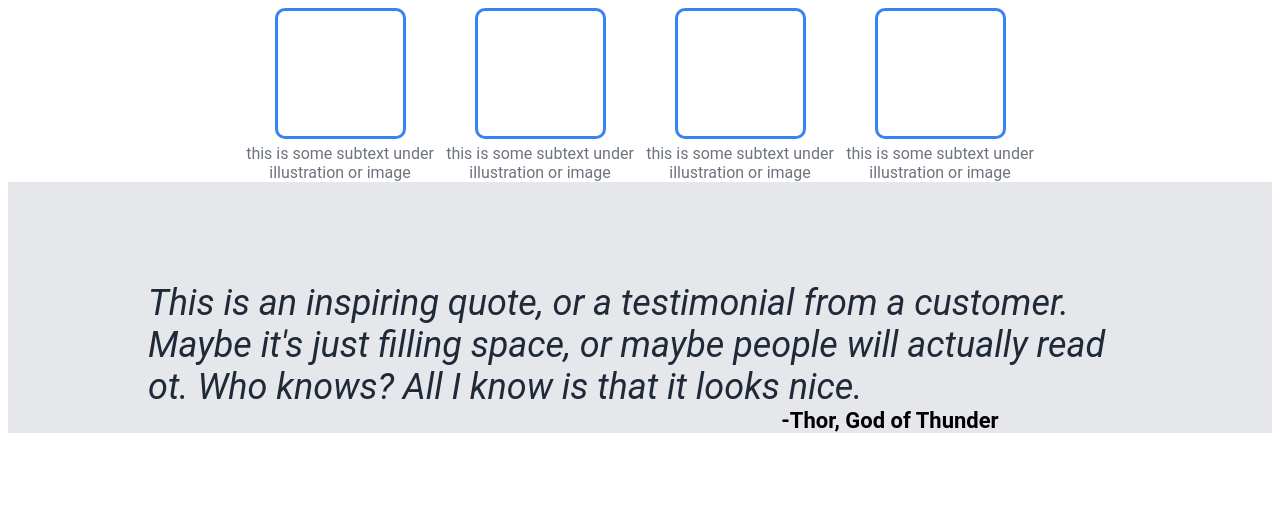
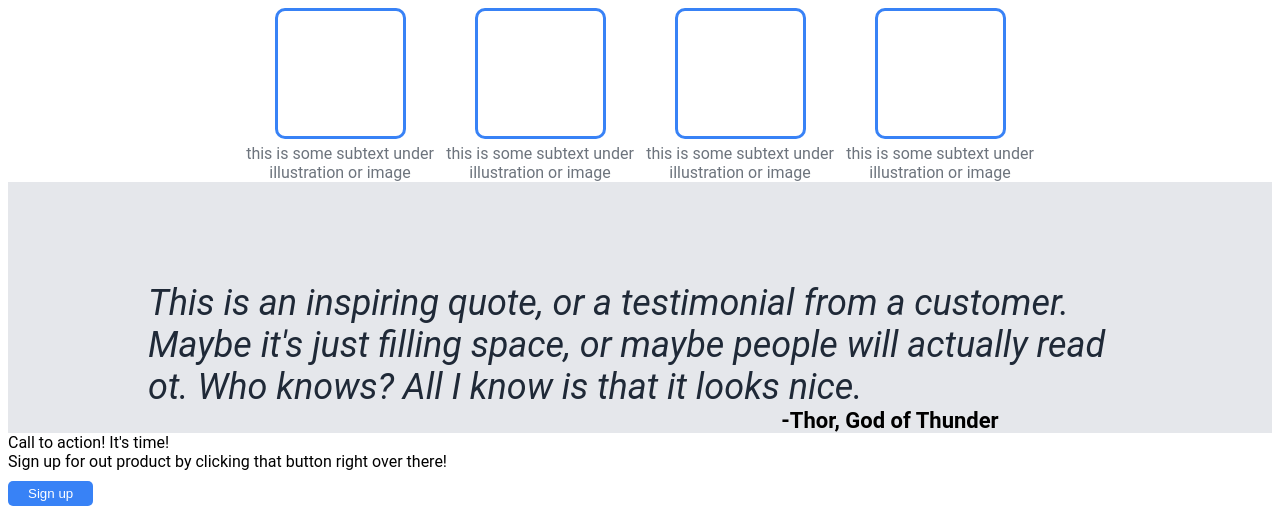
Before and after one commit to michaellucas1/landing-page, a plain HTML site: page index.html in a window 1280 px wide. Shown: the part 475-989 px from the top of the page. Before the commit the page ends 916 px from the top, so only its background shows below. Drawn offline with Linux system fonts and the light colour scheme.

Commit message:
refactor ads-space class by creating a new containerto hold the ads title and message and add a sign up button to ads-button-container class div

```diff
--- a/index.html
+++ b/index.html
@@ -86,8 +86,21 @@
         </div>
         <div class="ads-space">
             <div class="ads-container">
-                <div class="ads-title"></div>
-                <div alss="ads-button"></div>
+                <div class="ads-title-message-container">
+                    <div class="ads-title">
+                        Call to action! It's time!
+                    </div>
+                    <div class="ads-message">
+                        Sign up for out product by clicking
+                        that button right over there!
+                    </div>
+                </div>
+                <div class="ads-button-container">
+                    <button>Sign up</button>
+                </div>
+
+
+                </div>
             </div>
         </div>
         <div class="footer"></div>
```
